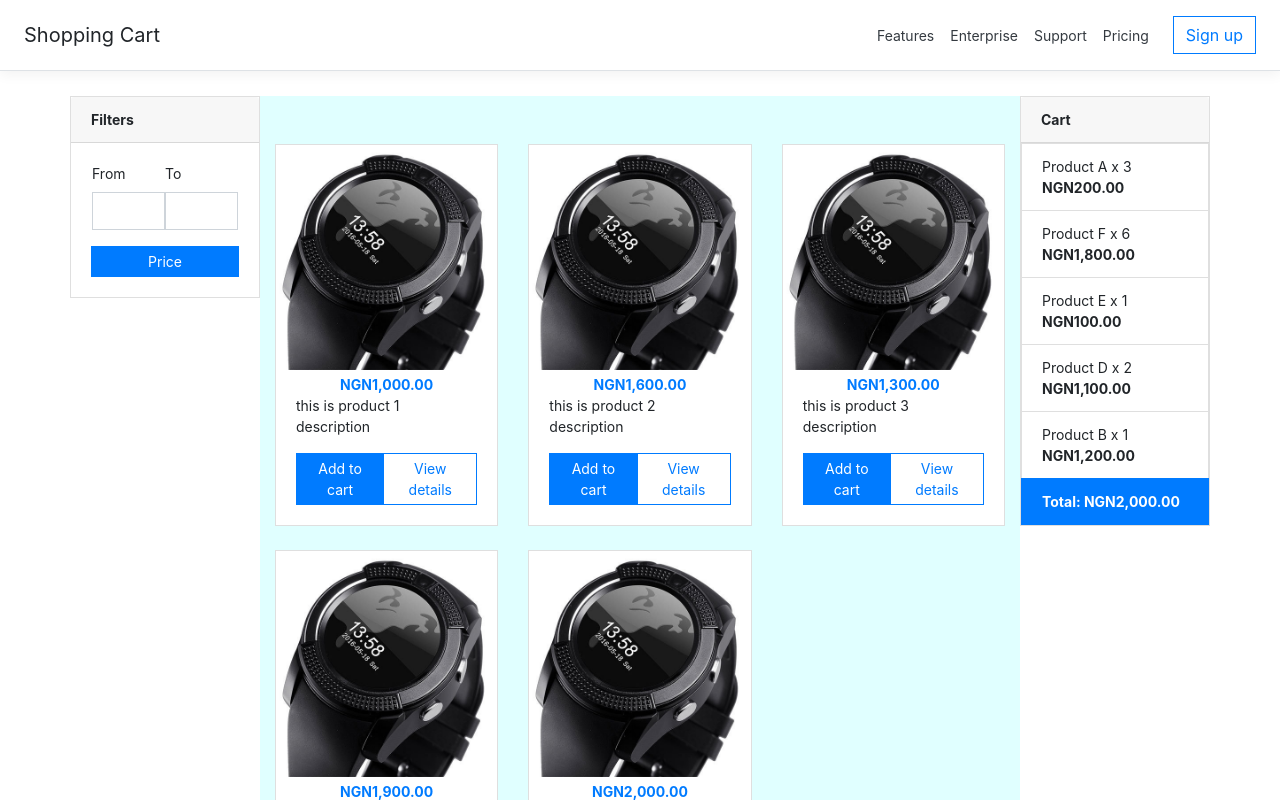
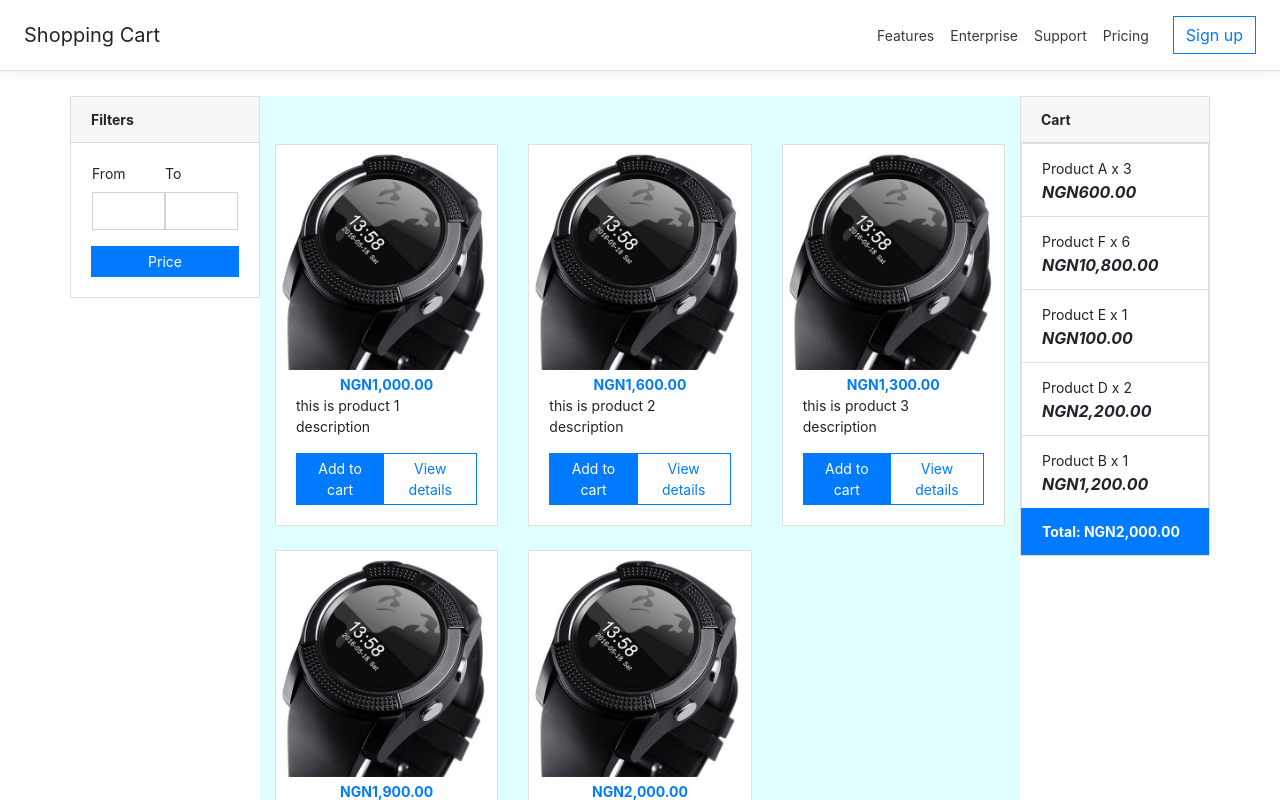
Before and after one commit to afolabiopakunle/ecommerce-app, an Angular app: page / in a window 1280 px wide. Shown: the top 800 px of the page. Built offline with nearby package versions, Linux system fonts and the light colour scheme.

Commit message:
item total working

```diff
--- a/src/app/components/shopping-cart/cart/cart-item/cart-item.component.css
+++ b/src/app/components/shopping-cart/cart/cart-item/cart-item.component.css
@@ -0,0 +1,4 @@
+.bends {
+    font-style: italic;
+    font-size: 16px;
+}
--- a/src/app/components/shopping-cart/cart/cart-item/cart-item.component.html
+++ b/src/app/components/shopping-cart/cart/cart-item/cart-item.component.html
@@ -1 +1 @@
-<span>{{ cartItem.productName }}</span> x <span>{{ cartItem.qty }}</span> <strong> {{ cartItem.price | currency:'NGN'}}</strong>
+<span>{{ cartItem.productName }}</span> x <span>{{ cartItem.qty }}</span>  <strong class="bends"> {{ (cartItem.price * cartItem.qty) | currency:'NGN'}}</strong>
```
